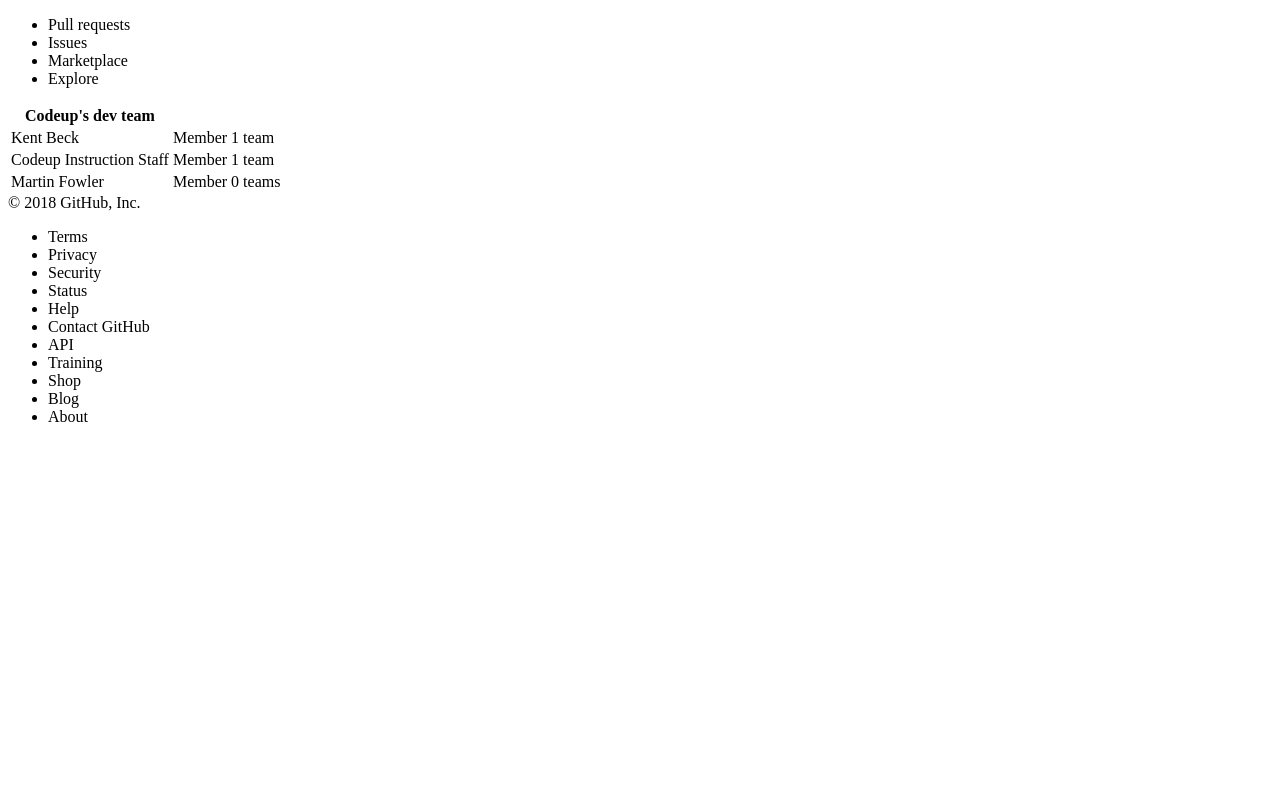
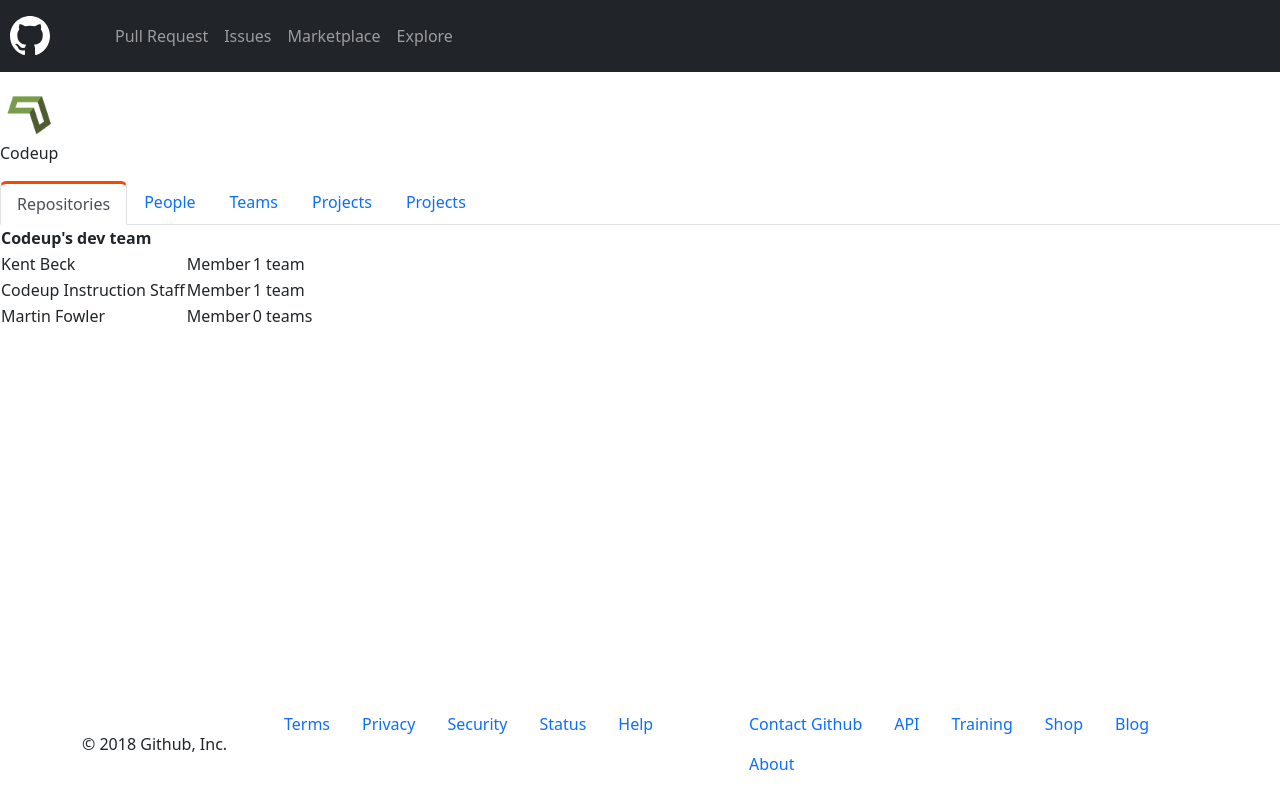
Before and after one commit to cpriestley/codeup-web-exercises, a plain HTML site: page github.html in a window 1280 px wide. Drawn offline with nearby package versions, Linux system fonts and the light colour scheme.

Commit message:
add header navbar, main content tabs, footer, github.js for updating class of active tab and github-style.css to add orange bar to top of active tab

```diff
--- /dev/null
+++ b/css/github-style.css
@@ -0,0 +1,25 @@
+body::before {
+    display: block;
+    content: '';
+    height: 74px;
+}
+
+svg {
+    margin-bottom: -10px;
+    margin-top: -10px;
+    padding-left: 10px !important;
+}
+
+html, body {
+    height: 100%;
+}
+
+.ts-75 {
+    transform: scale(0.75);
+}
+
+ul.nav.nav-tabs li.nav-item a.nav-link.active {
+    border-top: orangered;
+    border-top-style: solid;
+    border-top-width: medium;
+}
--- a/github.html
+++ b/github.html
@@ -5,20 +5,67 @@
     <meta name="viewport"
           content="width=device-width, user-scalable=no, initial-scale=1.0, maximum-scale=1.0, minimum-scale=1.0">
     <meta http-equiv="X-UA-Compatible" content="ie=edge">
+    <!-- CSS only -->
+    <link rel="stylesheet" href="https://cdn.jsdelivr.net/npm/bootstrap@5.2.2/dist/css/bootstrap.min.css" integrity="sha384-Zenh87qX5JnK2Jl0vWa8Ck2rdkQ2Bzep5IDxbcnCeuOxjzrPF/et3URy9Bv1WTRi" crossorigin="anonymous">
+    <link rel="stylesheet" href="https://cdn.jsdelivr.net/npm/bootstrap-icons@1.3.0/font/bootstrap-icons.css">
+    <link rel="stylesheet" href="css/github-style.css">
     <title>Github</title>
 </head>
-<body>
+<body class="min-vh-100">
     <header>
-        <nav>
-            <ul>
-                <li>Pull requests</li>
-                <li>Issues</li>
-                <li>Marketplace</li>
-                <li>Explore</li>
+        <!-- Nav bar -->
+        <nav class="navbar navbar-expand-sm bg-dark navbar-dark py-3 fixed-top">
+            <svg xmlns="http://www.w3.org/2000/svg" width="50" height="50" fill="white" class="bi bi-github" viewBox="0 0 16 16">
+                <path d="M8 0C3.58 0 0 3.58 0 8c0 3.54 2.29 6.53 5.47 7.59.4.07.55-.17.55-.38 0-.19-.01-.82-.01-1.49-2.01.37-2.53-.49-2.69-.94-.09-.23-.48-.94-.82-1.13-.28-.15-.68-.52-.01-.53.63-.01 1.08.58 1.23.82.72 1.21 1.87.87 2.33.66.07-.52.28-.87.51-1.07-1.78-.2-3.64-.89-3.64-3.95 0-.87.31-1.59.82-2.15-.08-.2-.36-1.02.08-2.12 0 0 .67-.21 2.2.82.64-.18 1.32-.27 2-.27.68 0 1.36.09 2 .27 1.53-1.04 2.2-.82 2.2-.82.44 1.1.16 1.92.08 2.12.51.56.82 1.27.82 2.15 0 3.07-1.87 3.75-3.65 3.95.29.25.54.73.54 1.48 0 1.07-.01 1.93-.01 2.2 0 .21.15.46.55.38A8.012 8.012 0 0 0 16 8c0-4.42-3.58-8-8-8z"/>
+            </svg>
+            <div class="container">
+                <div class="collapse navbar-collapse" id="navmenu">
+                    <ul class="navbar-nav">
+                        <li class="nav-item">
+                            <a href="#" class="nav-link">Pull Request</a>
+                        </li>
+                        <li class="nav-item">
+                            <a href="#" class="nav-link">Issues</a>
+                        </li>
+                        <li class="nav-item">
+                            <a href="#" class="nav-link">Marketplace</a>
+                        </li>
+                        <li class="nav-item">
+                            <a href="#" class="nav-link">Explore</a>
+                        </li>
                     </ul>
+                </div>
+            </div>
         </nav>
     </header>
     <main>
+        <div>
+            <div class="py-3">
+                <div>
+                    <img src="img/codeup-arrow.png" class="ts-75" alt="codeup branded arrow">
+                </div>
+                <div class="d-flex">
+                    Codeup
+                </div>
+            </div>
+            <!-- Nav Tabs -->
+            <ul class="nav nav-tabs">
+                <li class="nav-item">
+                    <a class="nav-link active" id="ex1-tab-1" href="#ex1-tab-1">Repositories</a>
+                </li>
+                <li class="nav-item">
+                    <a class="nav-link" id="ex1-tab-2" href="#ex1-tab-2">People</a>
+                </li>
+                <li class="nav-item">
+                    <a class="nav-link" id="ex1-tab-3" href="#ex1-tab-3">Teams</a>
+                </li>
+                <li class="nav-item">
+                    <a class="nav-link" id="ex1-tab-4" href="#ex1-tab-4">Projects</a>
+                </li>
+                <li class="nav-item">
+                    <a class="nav-link" id="ex1-tab-5" href="#ex1-tab-5">Projects</a>
+                </li>
+            </ul>
             <table>
                 <tr>
                     <th>Codeup's dev team</th>
@@ -39,24 +86,57 @@
                     <td>0 teams</td>
                 </tr>
             </table>
+        </div>
     </main>
-    <footer>
-        <div>&copy; 2018 GitHub, Inc.</div>
-        <nav>
-            <ul>
-                <li>Terms</li>
-                <li>Privacy</li>
-                <li>Security</li>
-                <li>Status</li>
-                <li>Help</li>
-                <li>Contact GitHub</li>
-                <li>API</li>
-                <li>Training</li>
-                <li>Shop</li>
-                <li>Blog</li>
-                <li>About</li>
+    <!-- Footer -->
+    <footer class="d-flex flex-items-between p-3 fixed-bottom">
+        <div class="container d-flex">
+            <div class="col-lg-2 flex-row align-self-center">
+                &copy; 2018 Github, Inc.
+            </div>
+            <div class="flex-row navbar-collapse">
+                <ul class="nav">
+                    <li class="nav-item">
+                        <a href="#" class="nav-link">Terms</a>
+                    </li>
+                    <li class="nav-item">
+                        <a href="#" class="nav-link">Privacy</a>
+                    </li>
+                    <li class="nav-item">
+                        <a href="#" class="nav-link">Security</a>
+                    </li>
+                    <li class="nav-item">
+                        <a href="#" class="nav-link">Status</a>
+                    </li>
+                    <li class="nav-item">
+                        <a href="#" class="nav-link">Help</a>
+                    </li>
                 </ul>
-        </nav>
+            </div>
+            <div class="flex-row flex-row-reverse navbar-collapse">
+                <ul class="nav">
+                    <li class="nav-item">
+                        <a href="#" class="nav-link">Contact Github</a>
+                    </li>
+                    <li class="nav-item">
+                        <a href="#" class="nav-link">API</a>
+                    </li>
+                    <li class="nav-item">
+                        <a href="#" class="nav-link">Training</a>
+                    </li>
+                    <li class="nav-item">
+                        <a href="#" class="nav-link">Shop</a>
+                    </li>
+                    <li class="nav-item">
+                        <a href="#" class="nav-link">Blog</a>
+                    </li>
+                    <li class="nav-item">
+                        <a href="#" class="nav-link">About</a>
+                    </li>
+                </ul>
+            </div>
+        </div>
     </footer>
+    <script src="./js/github.js"></script>
 </body>
 </html>
--- /dev/null
+++ b/js/github.js
@@ -0,0 +1,8 @@
+"use strict";
+(function () {
+    document.addEventListener('click', function handleClick(event) {
+        var elem = document.querySelector("li.nav-item a.nav-link.active")
+        elem.classList.remove('active');
+        event.target.classList.add('active');
+    });
+}())
```
Also changed, not shown: img/codeup-arrow.png (added), welcome-veridian.html (renamed from veridian.html). Lines whose indentation alone changed are shown as unchanged.
